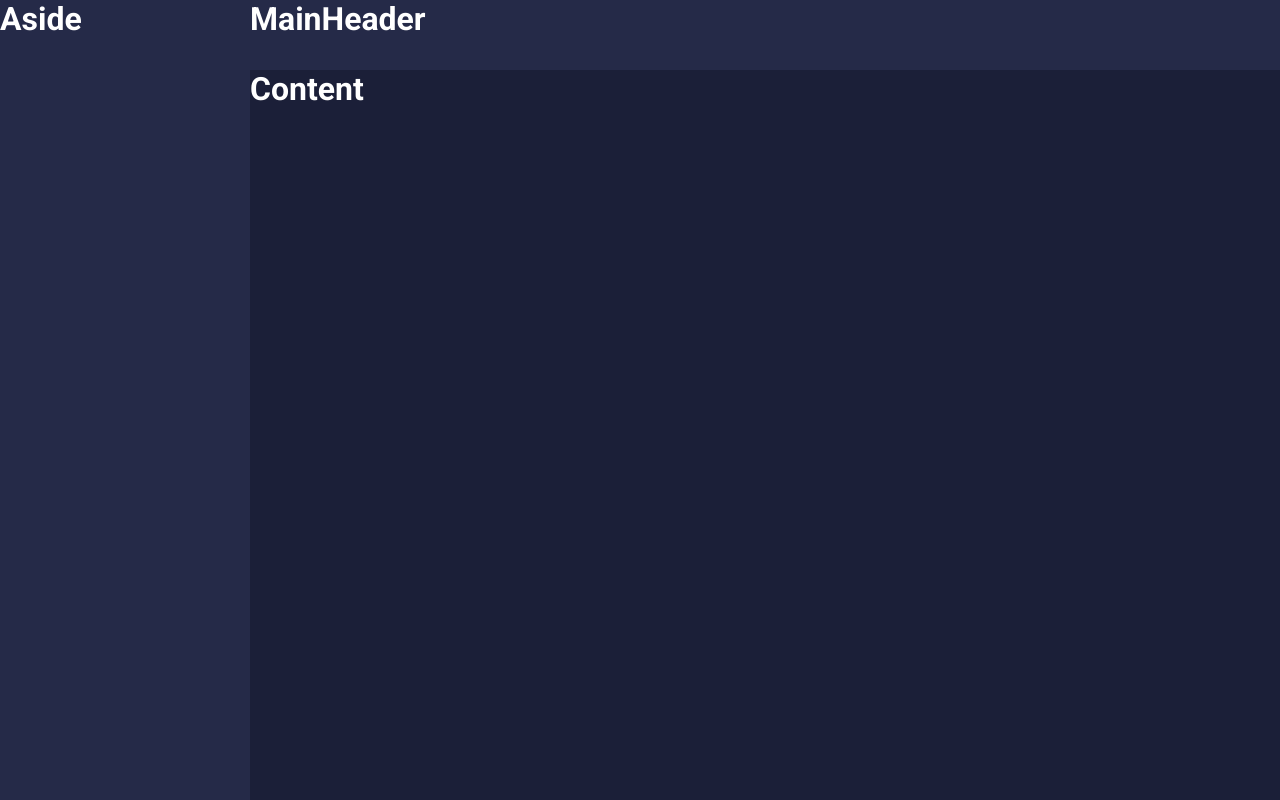
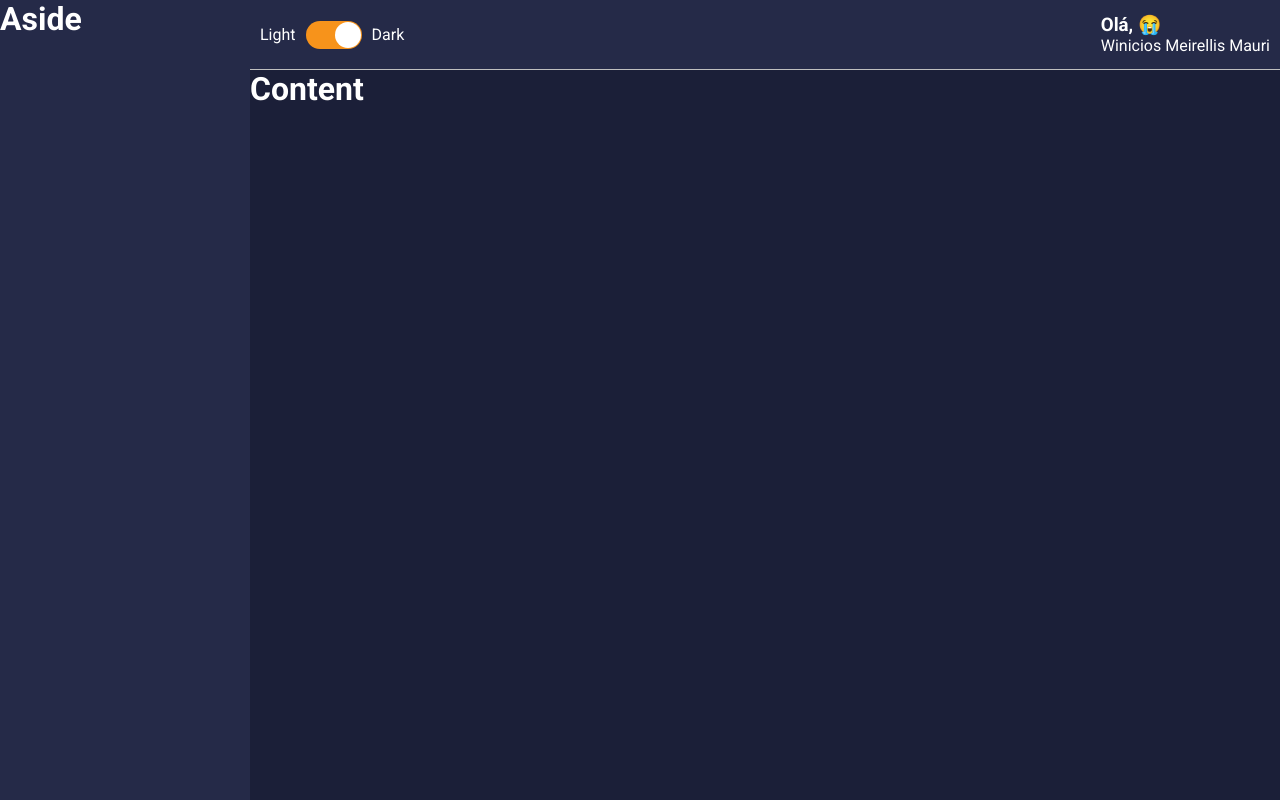
Before and after one commit to Winicios-Mauri/dashboard, a React (Create React App) app: page / in a window 1280 px wide. Built offline with nearby package versions, Linux system fonts and the light colour scheme.

Commit message:
:tada criando componente toggle

```diff
--- a/package.json
+++ b/package.json
@@ -14,6 +14,7 @@
     "react": "^18.1.0",
     "react-dom": "^18.1.0",
     "react-scripts": "5.0.1",
+    "react-switch": "^6.0.0",
     "styled-components": "^5.3.5",
     "typescript": "^4.4.2",
     "web-vitals": "^2.1.0"
--- a/src/components/MainHeader/index.tsx
+++ b/src/components/MainHeader/index.tsx
@@ -1,11 +1,23 @@
-import React from 'react'
+import React, { useMemo } from 'react'
 
-import { Container } from './styles'
+import Toggle from '../Toggle'
+import emojis from '../../utils/emojis'
+
+import { Container, Profile, Welcome, Username } from './styles'
 
 const MainHeader: React.FC = () => {
+  const emoji = useMemo(() => {
+    const indice = Math.floor(Math.random() * emojis.length)
+    return emojis[indice]
+  }, [])
+
   return (
     <Container>
-      <h1>MainHeader</h1>
+      <Toggle />
+      <Profile>
+        <Welcome>Olá, {emoji}</Welcome>
+        <Username>Winicios Meirellis Mauri</Username>
+      </Profile>
     </Container>
   )
 }
--- a/src/components/MainHeader/styles.ts
+++ b/src/components/MainHeader/styles.ts
@@ -3,7 +3,21 @@
 // Criando elemento container
 export const Container = styled.div`
   grid-area: MH;
-  color: ${props => props.theme.colors.white};
+  background-color: ${props => props.theme.colors.secondary};
 
-  background-color: ${props => props.theme.colors.secondary};
+  display: flex;
+  justify-content: space-between;
+  align-items: center;
+
+  padding: 0 10px;
+
+  border-bottom: 1px solid ${props => props.theme.colors.gray};
 `;
+
+export const Profile = styled.div`
+  color: ${props => props.theme.colors.white}
+`;
+
+export const Welcome = styled.h3``;
+
+export const Username = styled.span``;
--- /dev/null
+++ b/src/components/Toggle/index.tsx
@@ -0,0 +1,20 @@
+import React from 'react'
+
+import { Container, ToggleLabel, ToggleSelector } from './style'
+
+const Toggle: React.FC = () => {
+  return (
+    <Container>
+      <ToggleLabel>Light</ToggleLabel>
+      <ToggleSelector
+        uncheckedIcon={false}
+        checkedIcon={false}
+        onChange={() => console.log('mudou')}
+        checked
+      />
+      <ToggleLabel>Dark</ToggleLabel>
+    </Container>
+  )
+}
+
+export default Toggle
--- /dev/null
+++ b/src/components/Toggle/style.ts
@@ -0,0 +1,19 @@
+import  styled  from 'styled-components'
+import Switch, { ReactSwitchProps } from 'react-switch'
+
+export const Container = styled.div`
+  display: flex;
+  align-items: center;
+  gap: 10px;
+`;
+
+export const ToggleLabel = styled.span`
+  color: ${props => props.theme.colors.white};
+`;
+
+export const ToggleSelector = styled(Switch).attrs<ReactSwitchProps>(
+  ({ theme }) => ({
+    onColor: theme.colors.info,
+    offColor: theme.colors.warning,
+  }))<ReactSwitchProps>`
+`;
--- /dev/null
+++ b/src/utils/emojis.ts
@@ -0,0 +1 @@
+export default ['😀', '😁', '😞', '😥', '🤑', '😭', '😝' ]
```
Also changed, not shown: 1 other file (tests, documents, lock files or other folders).
